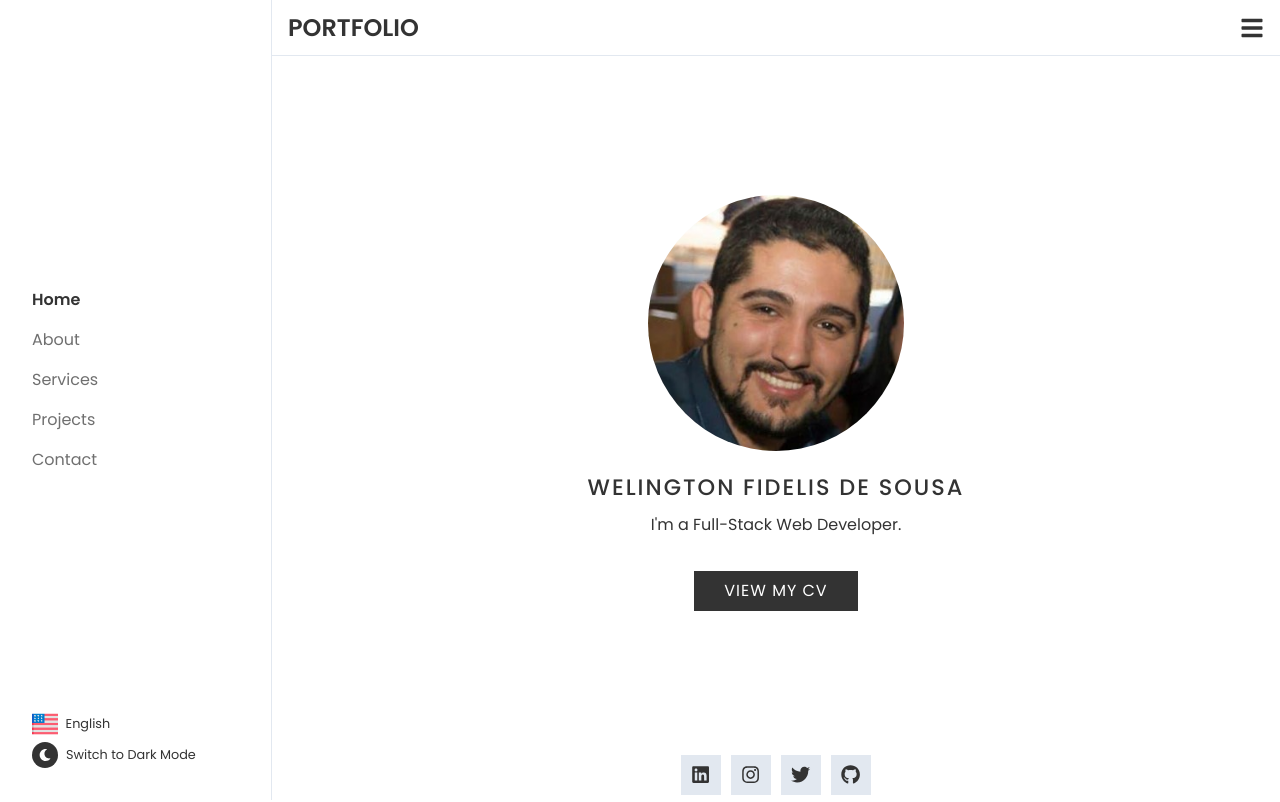
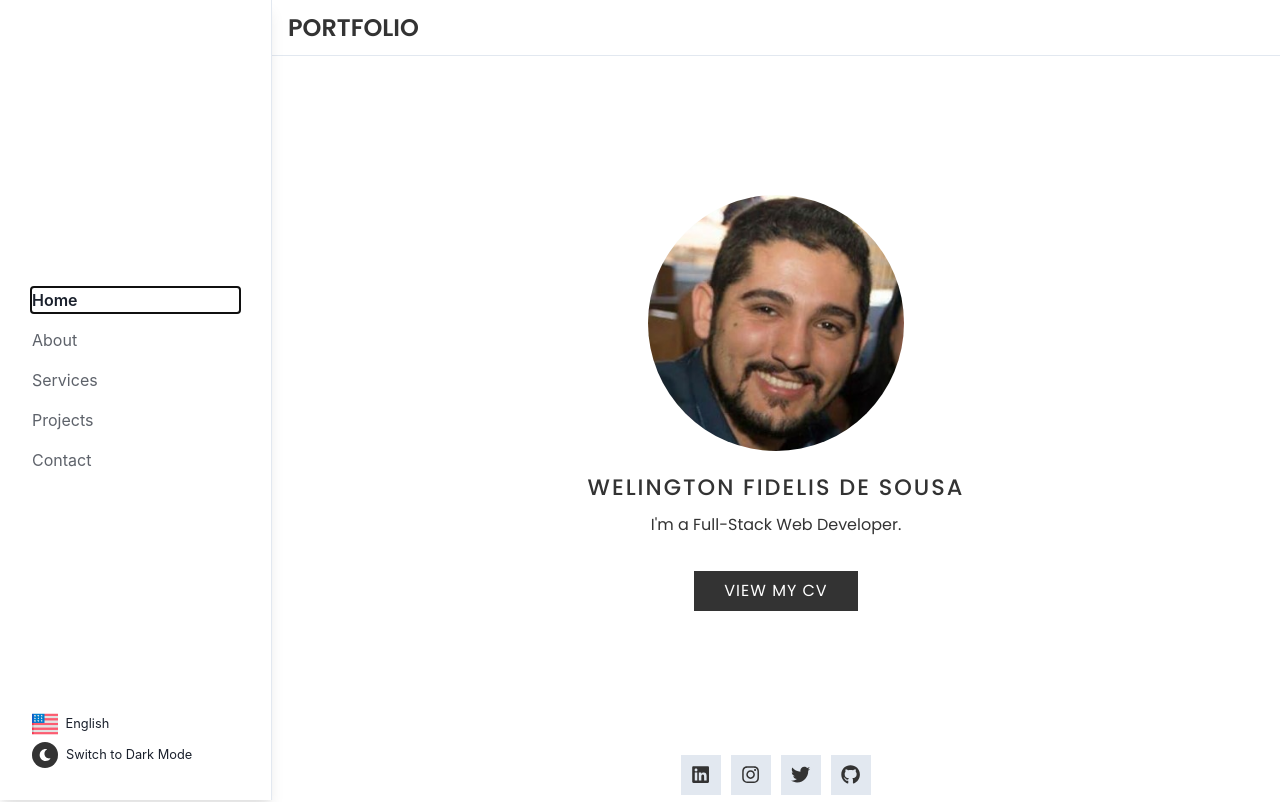
Before and after one commit to welingtonfidelis/portfolio-3, a React (Vite) app: page / in a window 1280 px wide. Shown: the top 802 px of the page. Built offline with nearby package versions, Linux system fonts and the light colour scheme; the HTML template or start-up script is replaced by a standard one.

Commit message:
Improve navigate menu and mobile responsiveness;

```diff
--- a/src/App.tsx
+++ b/src/App.tsx
@@ -17,6 +17,7 @@ import { ThemeColor } from "./enum/themeColor";
 import { browserStorage } from "./services/localStorage";
 import { ApplicationStorage } from "./enum/applicationStorage";
 import { useEffect } from "react";
+import { commonStore } from "./store/commonStore";
 
 const { PREFERENCE_THEME_COLOR, PREFERENCE_LANGUAGE } = ApplicationStorage;
 
@@ -24,9 +25,12 @@ function App() {
   const { language, themeColor, updateThemeColor, updateLanguage } =
     preferencesStore();
   const { getFromStorage } = browserStorage();
+  const { updateIsMobileScreen } = commonStore();
 
   const themeColorOnStorage = getFromStorage(PREFERENCE_THEME_COLOR);
   const languageOnStorage = getFromStorage(PREFERENCE_LANGUAGE);
+
+  const isThemeLightSelected = themeColor === ThemeColor.LIGHT;
 
   useEffect(() => {
     if (themeColorOnStorage) updateThemeColor(themeColorOnStorage);
@@ -43,7 +47,18 @@ function App() {
     i18n.changeLanguage(language);
   }, [language]);
 
-  const isThemeLightSelected = themeColor === ThemeColor.LIGHT;
+  useEffect(() => {
+    const handleResize = () => {
+      updateIsMobileScreen(window.innerWidth <= 900);
+    };
+
+    window.addEventListener("resize", handleResize);
+
+    // Clean up the event listener when the component unmounts
+    return () => {
+      window.removeEventListener("resize", handleResize);
+    };
+  }, [updateIsMobileScreen]);
 
   return (
     <ChakraProvider
--- a/src/pages/home/index.tsx
+++ b/src/pages/home/index.tsx
@@ -10,9 +10,13 @@ import {
 } from "react-icons/fa";
 import { Formik, Form, Field, FieldProps } from "formik";
 import {
+  Drawer,
+  DrawerBody,
+  DrawerCloseButton,
+  DrawerContent,
+  DrawerOverlay,
   FormControl,
   FormErrorMessage,
-  FormLabel,
   IconButton,
   Input,
   Menu,
@@ -35,7 +39,6 @@ import {
   Container,
   FaBarsIcon,
   FormContainer,
-  FormInputContainer,
   JobSection,
   JobSectionContainer,
   MainContent,
@@ -77,6 +80,7 @@ export const Home = () => {
   const { language, updateLanguage, themeColor, updateThemeColor } =
     preferencesStore();
   const { isMobileScreen } = commonStore();
+  console.log("isMobileScreen: ", isMobileScreen);
   const { setOnStorage } = browserStorage();
   const { toggleColorMode } = useColorMode();
   const [isSideMenuOpen, setIsSideMenuOpen] = useState(!isMobileScreen);
@@ -194,7 +198,18 @@ export const Home = () => {
   return (
     <>
       <Container>
-        <NavigateContent isSideMenuOpen={isSideMenuOpen}>
+        <Drawer
+          isOpen={isSideMenuOpen || !isMobileScreen}
+          placement="left"
+          onClose={() => isMobileScreen && handleShowNavigationMenu()}
+        >
+          {isMobileScreen && <DrawerOverlay />}
+
+          <DrawerContent maxW={isMobileScreen ? 500 : 272}>
+            <DrawerBody p={0}>
+              <NavigateContent>
+                {isMobileScreen && <DrawerCloseButton size="xs" margin={4} />}
+
                 <MenuSections>
                   <MenuSectionItem
                     href="#banner"
@@ -281,12 +296,17 @@ export const Home = () => {
                   </span>
                 </MenuTheme>
               </NavigateContent>
+            </DrawerBody>
+          </DrawerContent>
+        </Drawer>
 
-        <MainContent isSideMenuOpen={isSideMenuOpen}>
-          <TopBarContent isSideMenuOpen={isSideMenuOpen}>
+        <MainContent>
+          <TopBarContent>
             <a href="#banner">{t("top_bar_menu.title")}</a>
 
+            {isMobileScreen && (
               <FaBarsIcon onClick={handleShowNavigationMenu} />
+            )}
           </TopBarContent>
 
           <BannerSection id="banner">
@@ -399,7 +419,6 @@ export const Home = () => {
                 onSubmit={handleSendMessage}
               >
                 {({ errors, touched }) => {
-                  console.log("errors: ", errors);
                   return (
                     <Form>
                       <SenderInfoContainer>
--- a/src/pages/home/styles.ts
+++ b/src/pages/home/styles.ts
@@ -7,21 +7,13 @@ export const Container = styled.div`
   color: ${(props) => props.theme.colors.primary};
 `;
 
-export const NavigateContent = styled.nav<{ isSideMenuOpen: boolean }>`
-  position: fixed;
-  width: 17rem;
+export const NavigateContent = styled.nav`
   height: 100vh;
   display: flex;
   flex-direction: column;
   border-right: 1px solid ${(props) => props.theme.colors.separator};
   background: ${(props) => props.theme.colors.background_b};
   padding: 2rem;
-  left: ${(props) => (props.isSideMenuOpen ? "" : "100%")};
-
-  @media (max-width: 900px) {
-    z-index: 1000;
-    width: ${(props) => (props.isSideMenuOpen ? "100vw" : "0")};
-  }
 `;
 
 export const MenuSections = styled.div`
@@ -75,17 +67,18 @@ export const MenuTheme = styled.div`
   }
 `;
 
-export const MainContent = styled.div<{ isSideMenuOpen: boolean }>`
-  margin-left: ${(props) =>
-    props.isSideMenuOpen ? "17rem" : 0}; //relative to NavigateContent
+export const MainContent = styled.div`
+  margin-left: 17rem; //relative to NavigateContent
+
+  @media (max-width: 900px) {
+    margin-left: 0;
+  }
 `;
 
-export const TopBarContent = styled.div<{ isSideMenuOpen: boolean }>`
+export const TopBarContent = styled.div`
   position: fixed;
   height: 3.5rem;
-  width: calc(
-    100vw - ${(props) => (props.isSideMenuOpen ? "17rem" : "0px")}
-  ); //relative to NavigateContent
+  width: calc(100vw - 17rem); //relative to NavigateContent
   background: ${(props) => props.theme.colors.background_b};
   border-bottom: 1px solid ${(props) => props.theme.colors.separator};
   display: flex;
--- a/src/store/commonStore/index.ts
+++ b/src/store/commonStore/index.ts
@@ -5,12 +5,20 @@ const initialState: State = {
   isMobileScreen: false,
 };
 
-export const commonStore = create<State & Action>(() => {
+export const commonStore = create<State & Action>((set) => {
   const { innerWidth } = window;
   const isMobileScreen = innerWidth <= 900;
 
   return {
     ...initialState,
     isMobileScreen,
+
+    updateIsMobileScreen: (data) =>
+      set((state) => {
+        return {
+          ...state,
+          isMobileScreen: data,
+        };
+      }),
   };
 });
--- a/src/store/commonStore/types.ts
+++ b/src/store/commonStore/types.ts
@@ -2,4 +2,6 @@ export type State = {
   isMobileScreen: boolean;
 };
 
-export type Action = {};
+export type Action = {
+  updateIsMobileScreen: (data: boolean) => void;
+};
```
Lines whose indentation alone changed are shown as unchanged.
